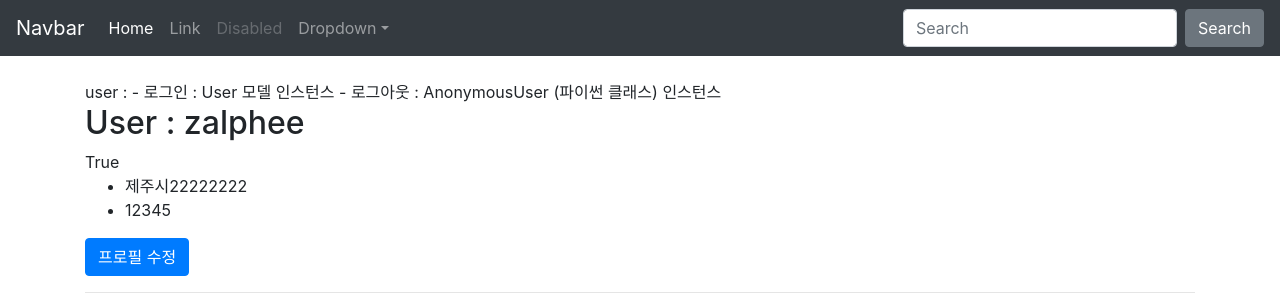
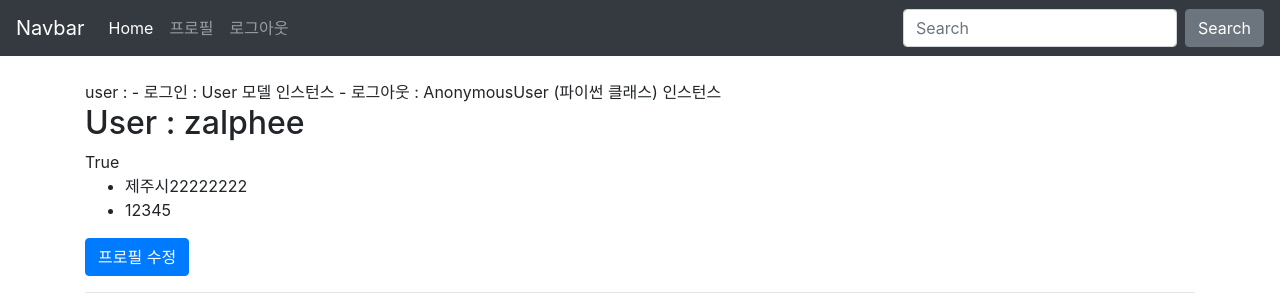
Before and after one commit to zalpheein/django_react_askcompany, a Django app: page /accounts/profile/ in a window 1280 px wide. Shown: the top 300 px of the page. Run offline with Django 3.2, Linux system fonts and the light colour scheme; a user stored in the database is signed in; data comes from the database, SQL or seed files in the repository; both versions use the stored data as it was after the commit; some libraries are stand-ins or nearby versions.

Commit message:
전체 layout 에 회원가입, 로그인, 프로필, 로그아웃 메뉴 추가 및 urls 와 views 에 최소사항 정의

```diff
--- a/askcompany/accounts/urls.py
+++ b/askcompany/accounts/urls.py
@@ -5,7 +5,11 @@ from .import views
 
 urlpatterns = [
     path('login/', LoginView.as_view(template_name='accounts/login_form.html'), name='login'),
+    path('logout/', views.logout, name='logout'),
+
     path('profile/', views.profile, name='profile'),
     path('profile/edit/', views.profile_edit, name='profile_edit'),
 
+    path('signup/', views.signup, name='signup'),
+
 ]
--- a/askcompany/accounts/views.py
+++ b/askcompany/accounts/views.py
@@ -39,3 +39,11 @@ def profile_edit(request):
     return render(request, 'accounts/profile_form.html', {
         'form': form,
     })
+
+
+def signup(request):
+    pass
+
+
+def logout(request):
+    pass
--- a/askcompany/askcompany/templates/layout.html
+++ b/askcompany/askcompany/templates/layout.html
@@ -28,12 +28,14 @@
             padding-top: 5rem;
             padding-bottom: 2rem;
         }
+
     </style>
 </head>
 <body>
 <nav class="navbar navbar-expand-md navbar-dark bg-dark fixed-top ">
     <a class="navbar-brand" href="#">Navbar</a>
-      <button class="navbar-toggler" type="button" data-toggle="collapse" data-target="#navbarsExampleDefault" aria-controls="navbarsExampleDefault" aria-expanded="false" aria-label="Toggle navigation">
+    <button class="navbar-toggler" type="button" data-toggle="collapse" data-target="#navbarsExampleDefault"
+            aria-controls="navbarsExampleDefault" aria-expanded="false" aria-label="Toggle navigation">
         <span class="navbar-toggler-icon"></span>
     </button>
 
@@ -42,20 +44,21 @@
             <li class="nav-item active">
                 <a class="nav-link" href="#">Home <span class="sr-only">(current)</span></a>
             </li>
+            {% if not user.is_authenticated %}
             <li class="nav-item">
-            <a class="nav-link" href="#">Link</a>
+                <a class="nav-link" href="{% url 'signup' %}">회원가입</a>
             </li>
             <li class="nav-item">
-            <a class="nav-link disabled">Disabled</a>
+                <a class="nav-link" href="{% url 'login' %}">로그인</a>
             </li>
-          <li class="nav-item dropdown">
-            <a class="nav-link dropdown-toggle" href="#" id="dropdown01" data-toggle="dropdown" aria-expanded="false">Dropdown</a>
-            <div class="dropdown-menu" aria-labelledby="dropdown01">
-              <a class="dropdown-item" href="#">Action</a>
-              <a class="dropdown-item" href="#">Another action</a>
-              <a class="dropdown-item" href="#">Something else here</a>
-            </div>
+            {% else %}
+            <li class="nav-item">
+                <a class="nav-link" href="{% url 'profile' %}">프로필</a>
             </li>
+            <li class="nav-item">
+                <a class="nav-link" href="{% url 'logout' %}">로그아웃</a>
+            </li>
+            {% endif %}
         </ul>
         <form class="form-inline my-2 my-lg-0">
             <input class="form-control mr-sm-2" type="text" placeholder="Search" aria-label="Search">
@@ -71,7 +74,7 @@
             {% if message %}
             <div class="messages">
                 {% for message in messages %}
-                            <div class="alert alert-{{ message.tags }}" >
+                <div class="alert alert-{{ message.tags }}">
                     {{ message.message }}
                 </div>
                 {% endfor %}
```
Also changed, not shown: askcompany/db.sqlite3. Lines whose indentation alone changed are shown as unchanged.
